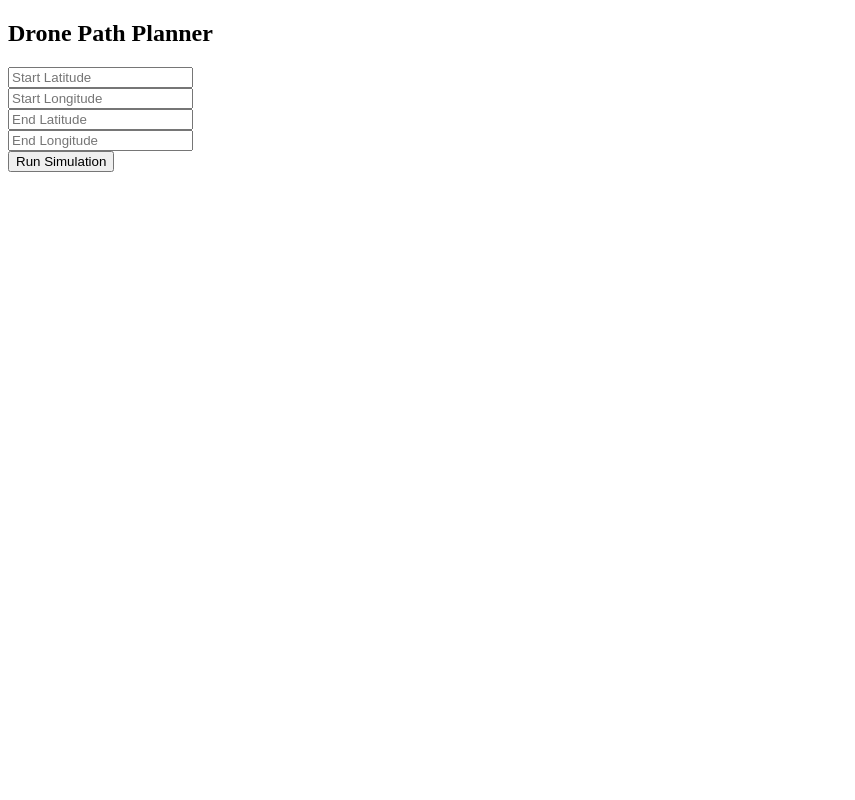
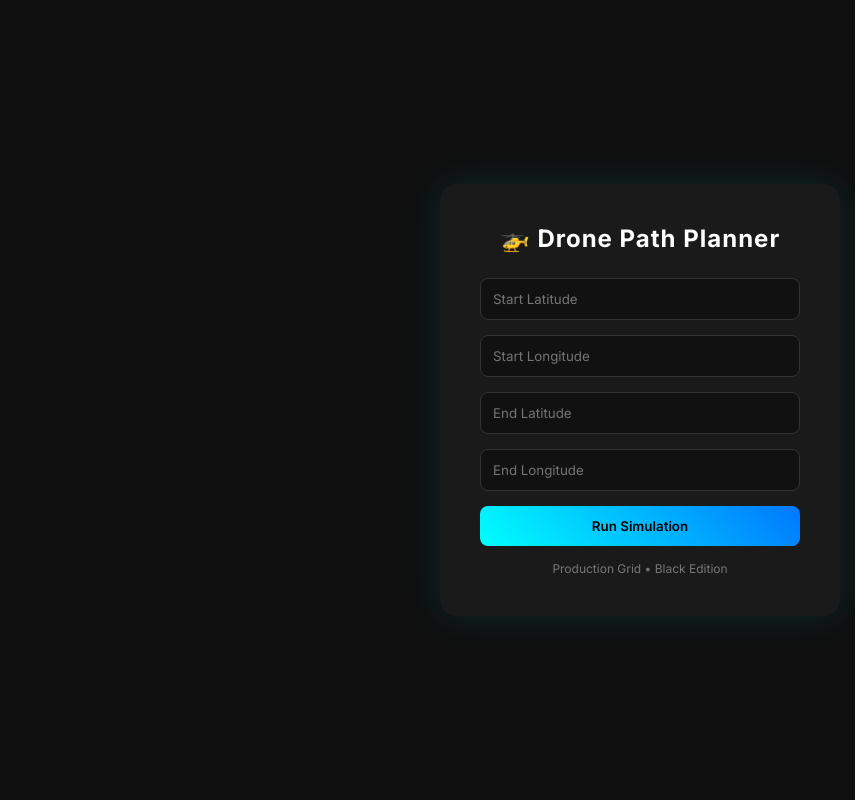
Before and after one commit to gauravk1302/drone_SAH2.0, a Flask app: page / in a window 1280 px wide. Shown: the whole page, without its empty margins (0-855 px from the left). Run offline with Flask 3, Linux system fonts and the light colour scheme.

Commit message:
UI Improved

```diff
--- a/q_table.json
+++ b/q_table.json
@@ -1 +1 @@
-{"(0, 3)": {"(0, 2)": -0.28081}, "(0, 2)": {"(0, 3)": -1.9333729000000002}, "(2, 1)": {"(1, 1)": -1.4206067659}, "(1, 1)": {"(2, 1)": -1.8653085100000002}, "(0, 1)": {"(0, 0)": -0.1}, "(0, 0)": {"(1, 0)": -0.1}, "(1, 0)": {"(1, 1)": -0.27400356100000006}}
+{"(0, 3)": {"(0, 2)": -1.5380646640457352}, "(0, 2)": {"(0, 3)": -5.034964997222681}, "(2, 1)": {"(1, 1)": -1.4206067659}, "(1, 1)": {"(2, 1)": -1.8653085100000002}, "(0, 1)": {"(0, 0)": -0.1}, "(0, 0)": {"(1, 0)": -0.1}, "(1, 0)": {"(1, 1)": -0.27400356100000006}}
--- a/templates/index.html
+++ b/templates/index.html
@@ -1,14 +1,98 @@
 <!DOCTYPE html>
-<html>
-<head><title>Drone Simulator</title></head>
+<html lang="en">
+<head>
+<meta charset="UTF-8">
+<meta name="viewport" content="width=device-width, initial-scale=1.0">
+<title>Drone Path Planner</title>
+
+<link href="https://fonts.googleapis.com/css2?family=Inter:wght@400;600;700&display=swap" rel="stylesheet">
+
+<style>
+* {
+  margin: 0;
+  padding: 0;
+  box-sizing: border-box;
+  font-family: 'Inter', sans-serif;
+}
+
+body {
+  background: #0f0f0f;
+  color: #fff;
+  display: flex;
+  justify-content: center;
+  align-items: center;
+  height: 100vh;
+}
+
+.container {
+  background: #1a1a1a;
+  padding: 40px;
+  width: 400px;
+  border-radius: 16px;
+  box-shadow: 0 0 40px rgba(0,255,255,0.1);
+}
+
+h2 {
+  text-align: center;
+  margin-bottom: 25px;
+  font-weight: 700;
+  letter-spacing: 1px;
+}
+
+input {
+  width: 100%;
+  padding: 12px;
+  margin-bottom: 15px;
+  border-radius: 8px;
+  border: 1px solid #333;
+  background: #111;
+  color: white;
+  outline: none;
+  transition: 0.3s;
+}
+
+input:focus {
+  border-color: #00ffff;
+  box-shadow: 0 0 10px #00ffff44;
+}
+
+button {
+  width: 100%;
+  padding: 12px;
+  background: linear-gradient(45deg, #00ffff, #0077ff);
+  border: none;
+  border-radius: 8px;
+  color: black;
+  font-weight: 600;
+  cursor: pointer;
+  transition: 0.3s;
+}
+
+button:hover {
+  transform: scale(1.03);
+  box-shadow: 0 0 15px #00ffff88;
+}
+
+.footer {
+  text-align: center;
+  margin-top: 15px;
+  font-size: 12px;
+  color: #777;
+}
+</style>
+</head>
+
 <body>
-  <h2>Drone Path Planner</h2>
+<div class="container">
+  <h2>🚁 Drone Path Planner</h2>
   <form method="POST">
-    <input name="start_lat" placeholder="Start Latitude" required><br>
-    <input name="start_lon" placeholder="Start Longitude" required><br>
-    <input name="end_lat" placeholder="End Latitude" required><br>
-    <input name="end_lon" placeholder="End Longitude" required><br>
+    <input name="start_lat" placeholder="Start Latitude" required>
+    <input name="start_lon" placeholder="Start Longitude" required>
+    <input name="end_lat" placeholder="End Latitude" required>
+    <input name="end_lon" placeholder="End Longitude" required>
     <button type="submit">Run Simulation</button>
   </form>
+  <div class="footer">Production Grid • Black Edition</div>
+</div>
 </body>
 </html>
```
Also changed, not shown: templates/result.html (+125 -9 lines), static/heatmap.png, static/path.png.
